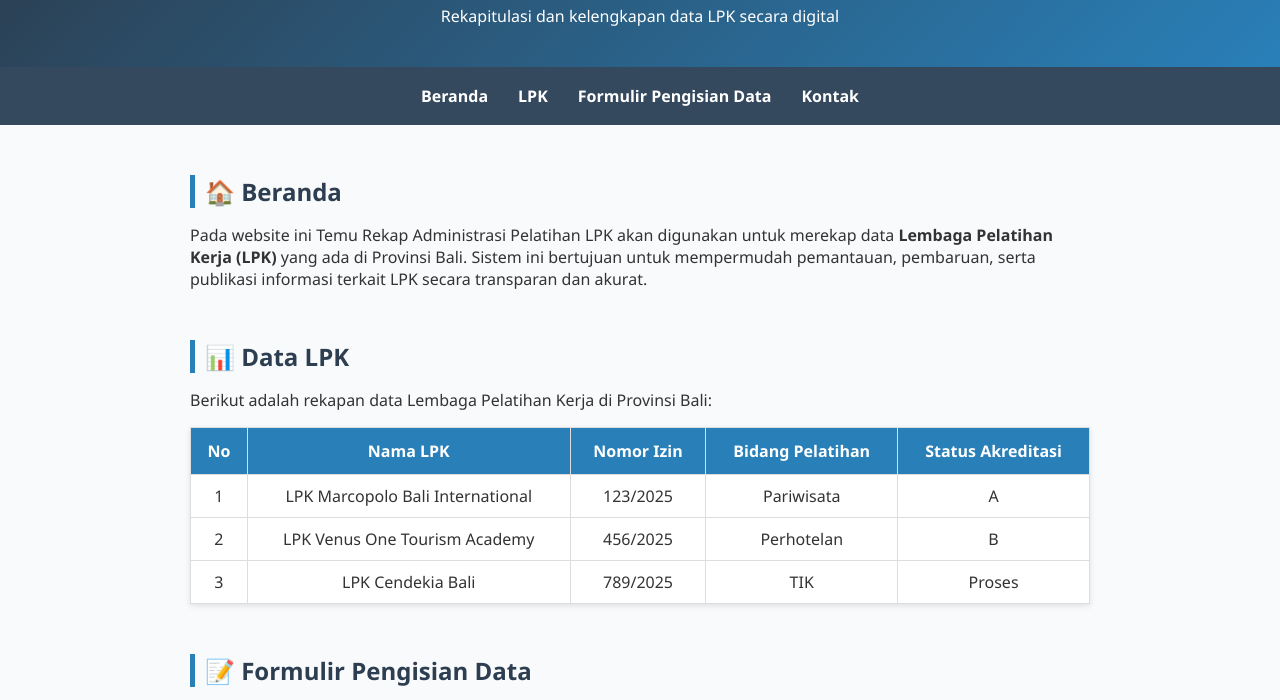
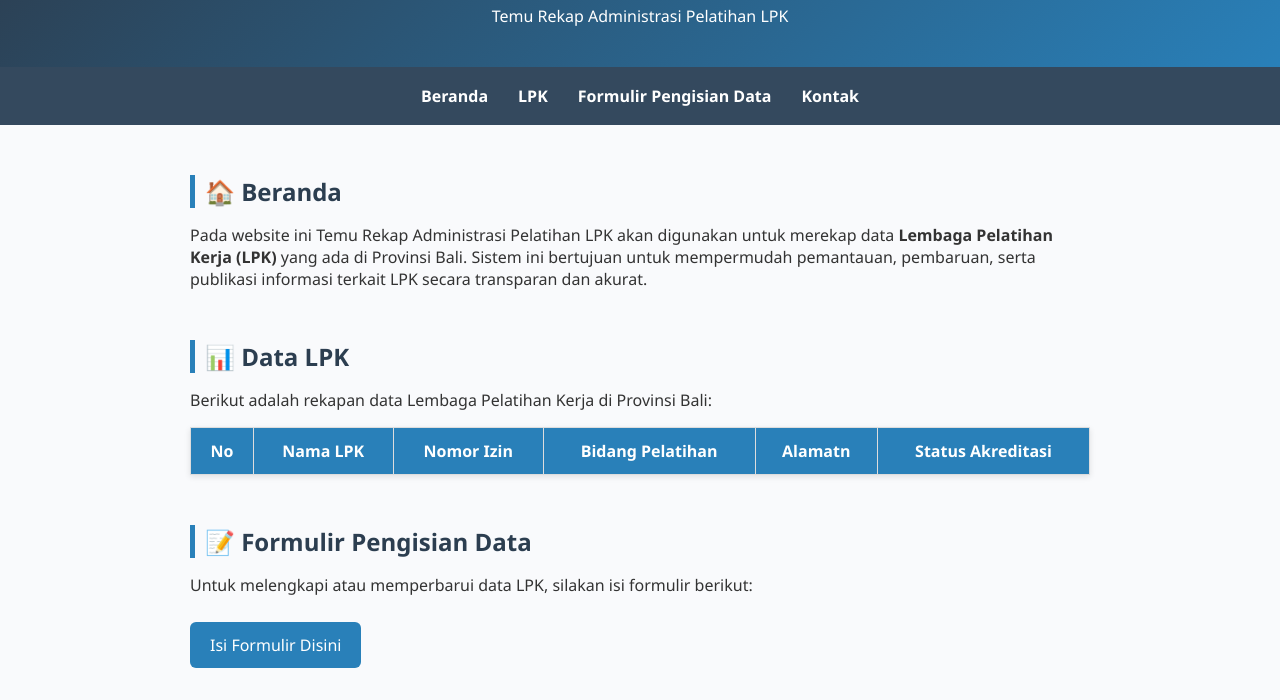
Before and after one commit to Shadoow112/terampil, a plain HTML site: page index.html in a window 1280 px wide. Shown: the part 81-781 px from the top of the page. Drawn offline with Linux system fonts and the light colour scheme.

Commit message:
Update index.html

```diff
--- a/index.html
+++ b/index.html
@@ -101,7 +101,7 @@
 
   <header>
     <h1>TERAMPIL</h1>
-    <p>Rekapitulasi dan kelengkapan data LPK secara digital</p>
+    <p>Temu Rekap Administrasi Pelatihan LPK</p>
   </header>
 
   <nav>
@@ -130,29 +130,9 @@
           <th>Nama LPK</th>
           <th>Nomor Izin</th>
           <th>Bidang Pelatihan</th>
+          <th>Alamatn</th>
           <th>Status Akreditasi</th>
-        </tr>
-        <tr>
-          <td>1</td>
-          <td>LPK Marcopolo Bali International</td>
-          <td>123/2025</td>
-          <td>Pariwisata</td>
-          <td>A</td>
-        </tr>
-        <tr>
-          <td>2</td>
-          <td>LPK Venus One Tourism Academy</td>
-          <td>456/2025</td>
-          <td>Perhotelan</td>
-          <td>B</td>
-        </tr>
-        <tr>
-          <td>3</td>
-          <td>LPK Cendekia Bali</td>
-          <td>789/2025</td>
-          <td>TIK</td>
-          <td>Proses</td>
-        </tr>
+
       </table>
     </section>
 
```
